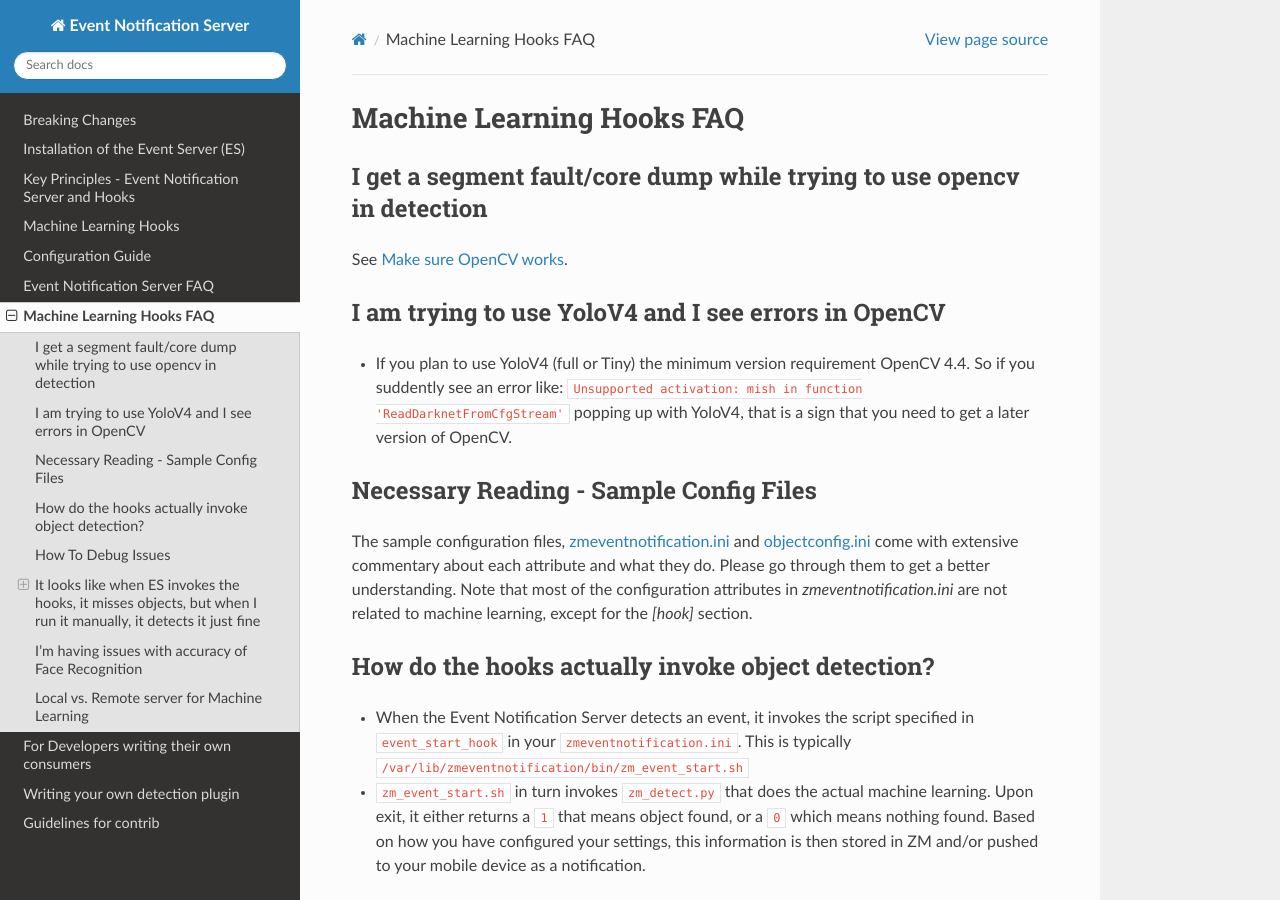
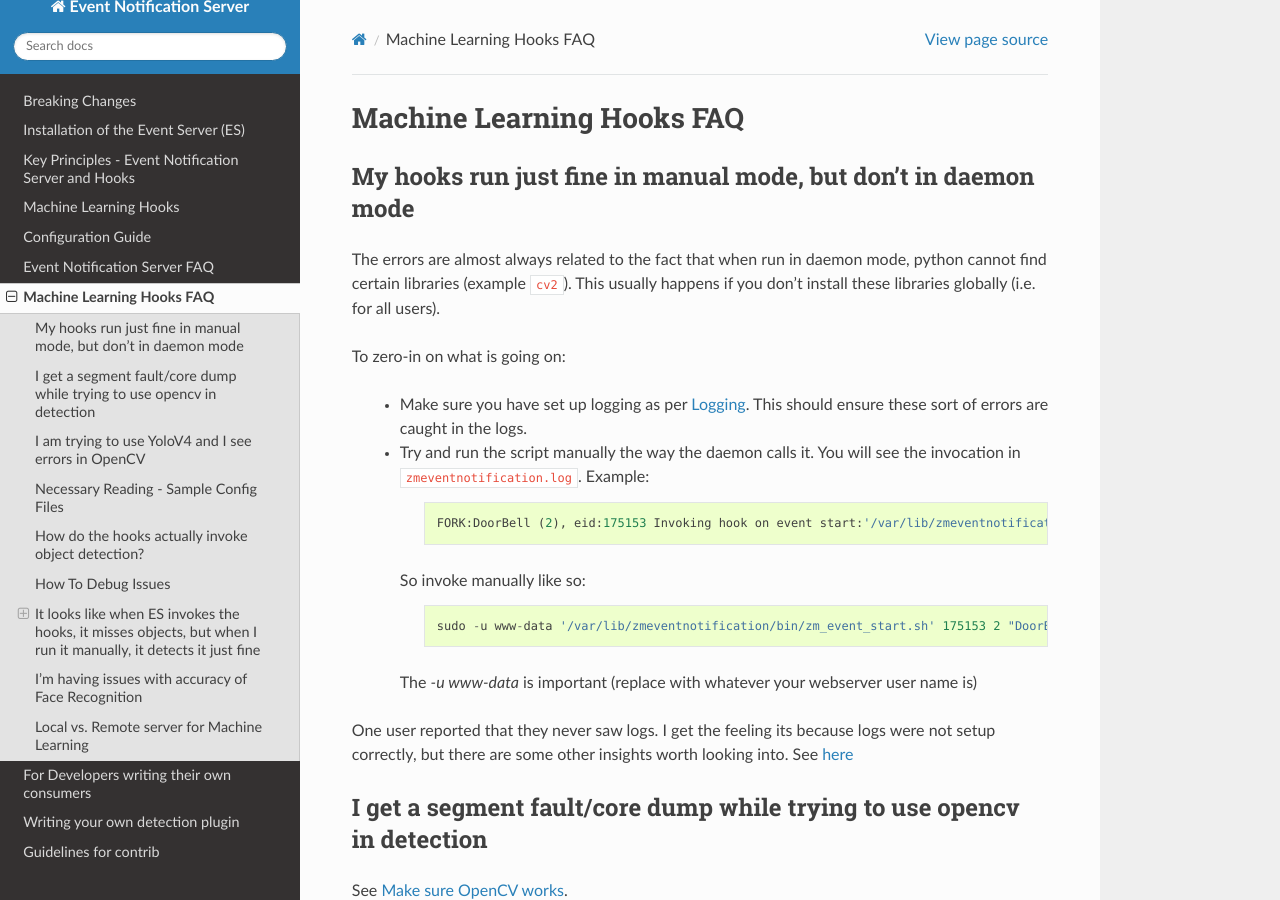
Before and after one commit to ZoneMinder/zmeventnotification, a Sphinx documentation site: the page built from docs/guides/hooks_faq.rst, in a window 1280 px wide and 900 px high. Built offline with Sphinx 7.4.7 and the Read the Docs theme 2.0.0, drawn with Linux system fonts in a browser that asks for light colours.

Commit message:
doc fixes

```diff
--- a/docs/guides/es_faq.rst
+++ b/docs/guides/es_faq.rst
@@ -473,6 +473,9 @@ On further reading, there seems to be multiple potential reasons:
 The server runs fine when manually executed, but fails when run in daemon mode (started by zmdc.pl)
 ~~~~~~~~~~~~~~~~~~~~~~~~~~~~~~~~~~~~~~~~~~~~~~~~~~~~~~~~~~~~~~~~~~~~~~~~~~~~~~~~~~~~~~~~~~~~~~~~~~~
 
+(This only covers daemon mode of the ES server. If you are facing issues related to hooks running
+in daemon model, please see :doc:`hooks_faq`)
+
 -  Make sure the file where you store tokens
    (``/var/lib/zmeventnotification/push/tokens.txt or whatever you have used``)
    is not RW Root only. It needs to be RW ``www-data`` for Ubuntu/Debian
--- a/docs/guides/hooks.rst
+++ b/docs/guides/hooks.rst
@@ -90,7 +90,8 @@ On my ubuntu system, I needed to do:
 **Very important**: You need to reboot after this, otherwise, you may notice that the TPU
 code crashes when you run the ES in daemon mode (may work fine in manual mode)
 
-.. _install_specific_models:
+
+.. _install-specific-models:
 
 Starting version 5.13.3, you can *optionally* choose to only install specific models by passing them as variables to the install script. The variables are labelled as ``INSTALL_<model>`` with possible values of ``yes`` (default) or ``no``. ``<model>`` is the specific model.
 
--- a/docs/guides/hooks_faq.rst
+++ b/docs/guides/hooks_faq.rst
@@ -1,5 +1,31 @@
 Machine Learning Hooks FAQ
 ===========================
+
+My hooks run just fine in manual mode, but don't in daemon mode
+-----------------------------------------------------------------
+The errors are almost always related to the fact that when run in daemon mode, python cannot find certain
+libraries (example ``cv2``). This usually happens if you don't install these libraries globally (i.e. for all users).
+
+To zero-in on what is going on:
+
+   - Make sure you have set up logging as per :ref:`es-hooks-logging`. This should
+     ensure these sort of errors are caught in the logs.
+   - Try and run the script manually the way the daemon calls it. You will see the invocation in ``zmeventnotification.log``. Example:
+
+      ::
+
+         FORK:DoorBell (2), eid:175153 Invoking hook on event start:'/var/lib/zmeventnotification/bin/zm_event_start.sh' 175153 2 "DoorBell" " front" "/var/cache/zoneminder/events/2/2020-12-13/175153"]
+
+     So invoke manually like so:
+
+      ::
+
+         sudo -u www-data '/var/lib/zmeventnotification/bin/zm_event_start.sh' 175153 2 "DoorBell" " front" "/var/cache/zoneminder/events/2/2020-12-13/175153"
+
+     The `-u www-data` is important (replace with whatever your webserver user name is)
+
+One user reported that they never saw logs. I get the feeling its because logs were not setup correctly, but there are some other insights
+worth looking into. See `here <https://forums.zoneminder.com/viewtopic.php?f=33&p=119084&sid=8438a0ec567b9b7206bcd2372e22c615#p119084>`__
 
 I get a segment fault/core dump while trying to use opencv in detection
 --------------------------------------------------------------------------
```
Also changed, not shown: docs/guides/breaking.rst (+5 -5 lines).
